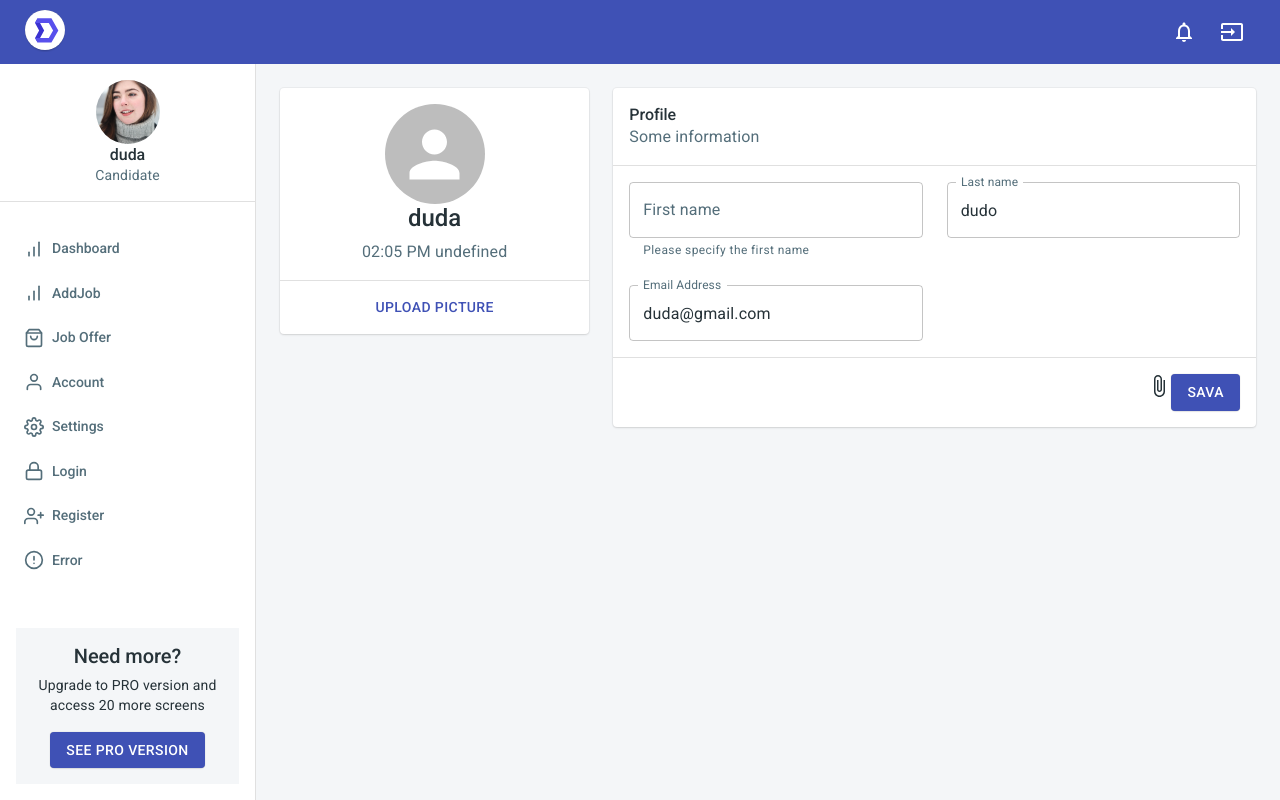
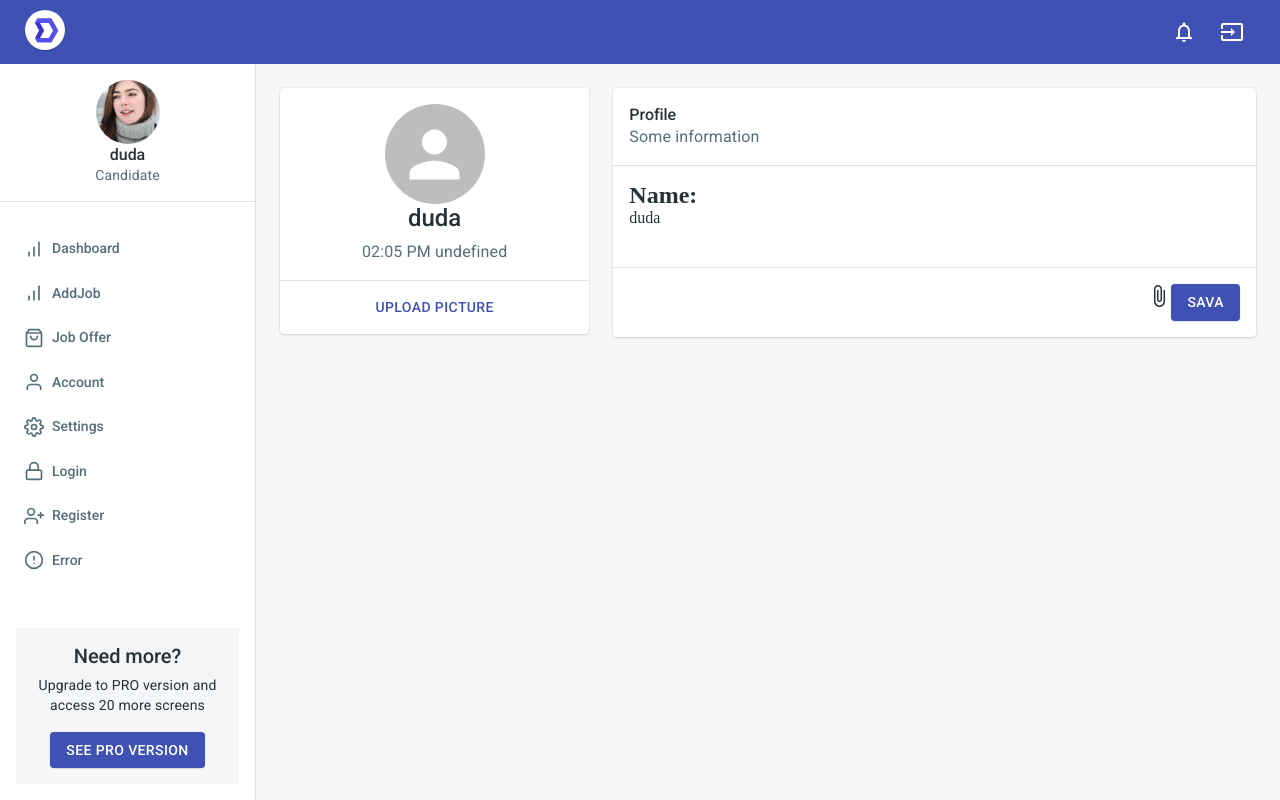
Before and after one commit to meriambs/weCHANCE, a React (Create React App) app in the folder Partie Client/: page /app/postuler in a window 1280 px wide. Built offline with nearby package versions, Linux system fonts and the light colour scheme; no server answers; sample sign-in values are in the browser's storage.

Commit message:
finir le profil postuler

```diff
--- a/Partie Client/src/views/Postuler/PostulerView/ProfileDetails.js
+++ b/Partie Client/src/views/Postuler/PostulerView/ProfileDetails.js
@@ -10,7 +10,7 @@ import {
   CardHeader,
   Divider,
   Grid,
-  TextField,
+  Typography,
   makeStyles
 } from '@material-ui/core';
 import  {useSelector} from 'react-redux';
@@ -49,22 +49,23 @@ const ProfileDetails = ({ className, ...rest }) => {
               md={6}
               xs={12}
             >
-              <TextField
+              <Typography
                 fullWidth
                 helperText="Please specify the first name"
                 label="First name"
                 name="firstName"
 
-                value={user.firstName}
+                value={user.name}
                 variant="outlined"
-              />
+              > <h2>Name:</h2>
+              {user.name}</Typography>
             </Grid>
             <Grid
               item
               md={6}
               xs={12}
             >
-              <TextField
+              <Typography
                 fullWidth
                 label="Last name"
                 name="lastName"
@@ -77,7 +78,7 @@ const ProfileDetails = ({ className, ...rest }) => {
               md={6}
               xs={12}
             >
-              <TextField
+              <Typography
                 fullWidth
                 label="Email Address"
                 name="email"
```
